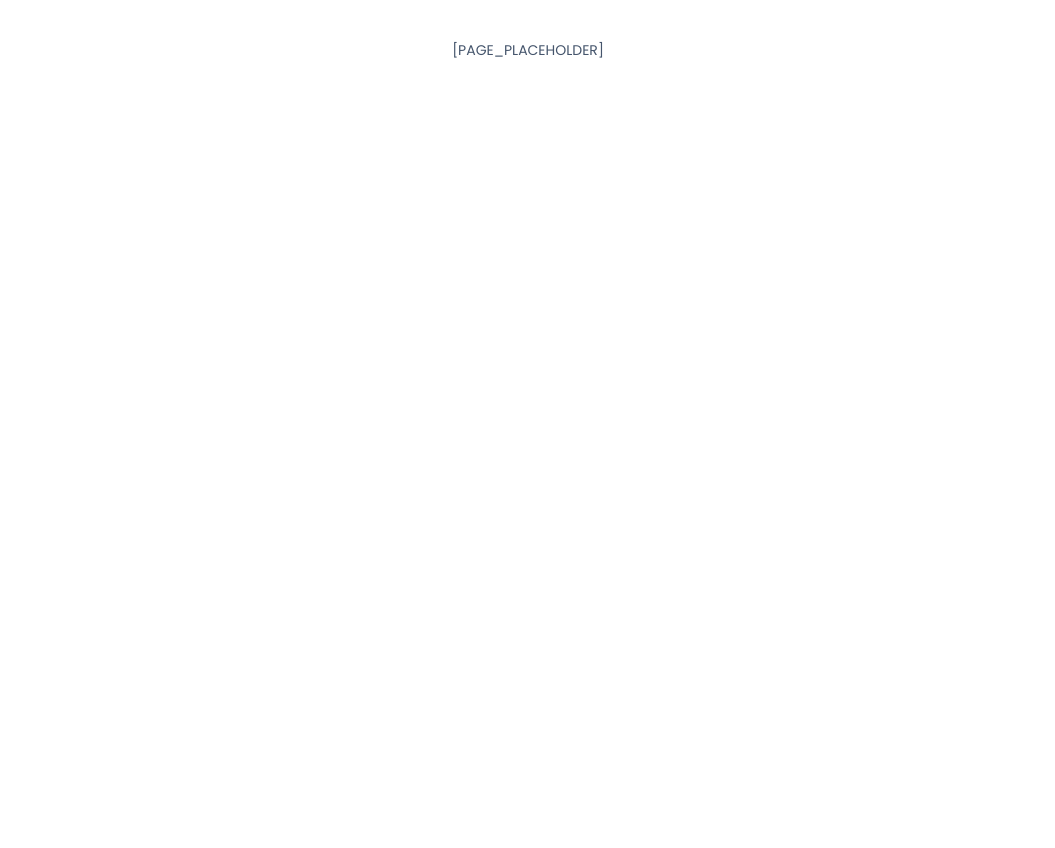
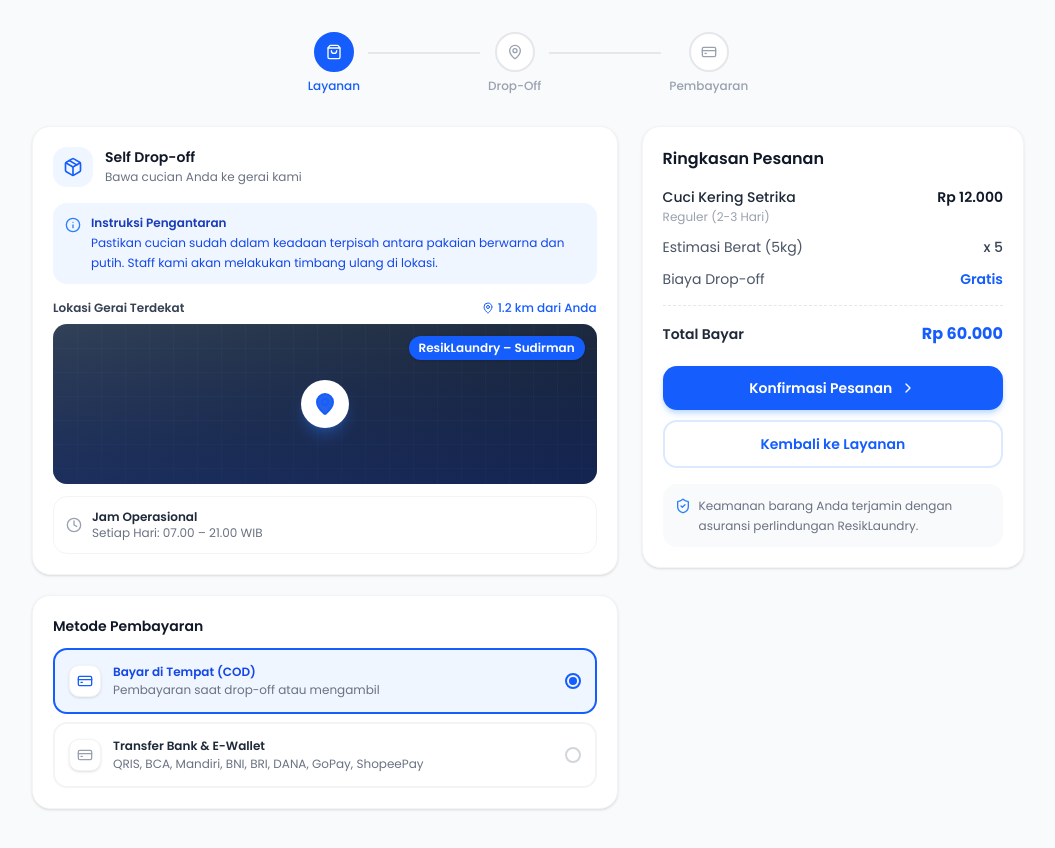
Before and after one commit to Varaaa-arch/WCC_UMKM-Laundry_Digital_Solution, a Next.js app: page /booking in a window 1280 px wide. Shown: the top 848 px of the page, without its empty margins (112-1167 px from the left). Before the commit the page ends 800 px from the top, so only its background shows below. Built offline with nearby package versions, Linux system fonts and the light colour scheme; no server answers.

Commit message:
feat: app/page.tsx

```diff
--- a/src/app/booking/page.tsx
+++ b/src/app/booking/page.tsx
@@ -1,7 +1,27 @@
-export default function Page() {
+import BookingSteps from "@/components/booking/BookingSteps";
+import DropOffStep from "@/components/booking/DropOffStep";
+import OrderSummary from "@/components/booking/OrderSummary";
+
+export default function BookingPage() {
   return (
-    <main className="mx-auto flex min-h-[40vh] max-w-3xl flex-col gap-4 p-10 text-center text-sm text-slate-600">
-      <p>[PAGE_PLACEHOLDER]</p>
-    </main>
-  )
+    <div className="min-h-screen bg-gray-50">
+      <div className="max-w-5xl mx-auto px-4 pb-16">
+        {/* Stepper */}
+        <BookingSteps />
+
+        {/* Content Grid */}
+        <div className="grid grid-cols-1 lg:grid-cols-5 gap-6">
+          {/* Kiri: konten step */}
+          <div className="lg:col-span-3">
+            <DropOffStep />
+          </div>
+
+          {/* Kanan: order summary */}
+          <div className="lg:col-span-2">
+            <OrderSummary />
+          </div>
+        </div>
+      </div>
+    </div>
+  );
 }
```
